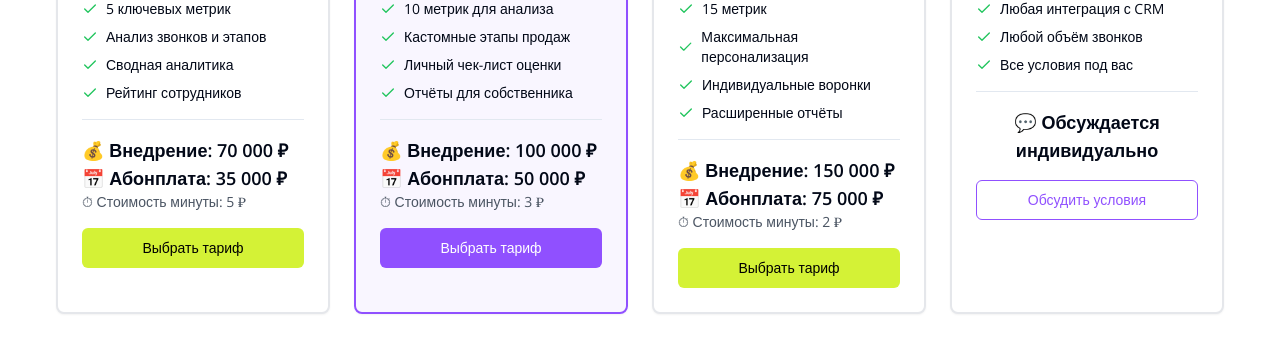
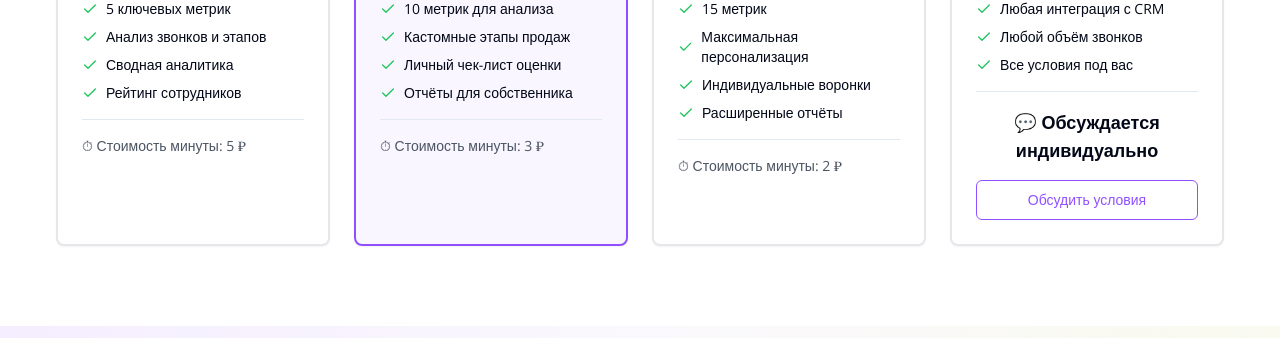
Before and after one commit to baselike/ai-qc-website, a React (Vite) app: page / in a window 1280 px wide. Shown: the part 3278-3616 px from the top of the page. Built offline with nearby package versions, Linux system fonts and the light colour scheme.

Commit message:
Косметика 2

```diff
--- a/src/pages/Index.tsx
+++ b/src/pages/Index.tsx
@@ -343,13 +343,8 @@ const Index = () => {
                   </div>
                 </div>
                 <div className="border-t pt-4">
-                  <div className="text-lg font-semibold">💰 Внедрение: 70 000 ₽</div>
-                  <div className="text-lg font-semibold">📅 Абонплата: 35 000 ₽</div>
                   <div className="text-sm text-gray-600">⏱ Стоимость минуты: 5 ₽</div>
                 </div>
-                <Button className="w-full bg-lime text-black hover:bg-lime/90">
-                  Выбрать тариф
-                </Button>
               </CardContent>
             </Card>
 
@@ -390,13 +385,8 @@ const Index = () => {
                   </div>
                 </div>
                 <div className="border-t pt-4">
-                  <div className="text-lg font-semibold">💰 Внедрение: 100 000 ₽</div>
-                  <div className="text-lg font-semibold">📅 Абонплата: 50 000 ₽</div>
                   <div className="text-sm text-gray-600">⏱ Стоимость минуты: 3 ₽</div>
                 </div>
-                <Button className="w-full bg-violet text-white hover:bg-violet/90">
-                  Выбрать тариф
-                </Button>
               </CardContent>
             </Card>
 
@@ -434,13 +424,8 @@ const Index = () => {
                   </div>
                 </div>
                 <div className="border-t pt-4">
-                  <div className="text-lg font-semibold">💰 Внедрение: 150 000 ₽</div>
-                  <div className="text-lg font-semibold">📅 Абонплата: 75 000 ₽</div>
                   <div className="text-sm text-gray-600">⏱ Стоимость минуты: 2 ₽</div>
                 </div>
-                <Button className="w-full bg-lime text-black hover:bg-lime/90">
-                  Выбрать тариф
-                </Button>
               </CardContent>
             </Card>
 
@@ -476,7 +461,7 @@ const Index = () => {
                 <div className="border-t pt-4">
                   <div className="text-lg font-semibold text-center">💬 Обсуждается индивидуально</div>
                 </div>
-                <Button variant="outline" className="w-full border-violet text-violet hover:bg-violet/10">
+                <Button onClick={handleOpenLeadForm} variant="outline" className="w-full border-violet text-violet hover:bg-violet/10">
                   Обсудить условия
                 </Button>
               </CardContent>
@@ -843,19 +828,11 @@ const Index = () => {
               </ul>
             </div>
             <div>
-              <h4 className="font-montserrat font-semibold mb-4">Поддержка</h4>
-              <ul className="space-y-2 text-sm text-gray-600">
-                <li><a href="#" className="hover:text-gray-900">Документация</a></li>
-                <li><a href="#" className="hover:text-gray-900">FAQ</a></li>
-                <li><a href="#" className="hover:text-gray-900">Техподдержка</a></li>
-              </ul>
-            </div>
-            <div>
               <h4 className="font-montserrat font-semibold mb-4">Контакты</h4>
               <ul className="space-y-2 text-sm text-gray-600">
                 <li><a href="tel:79101307620">+7 (910) 130-76-20</a></li>
                 <li><a href='https://t.me/rodionov9'>@rodionov9</a></li>
-                <li>b2b@baselike-tech.ru</li>
+                <li><a href="email:b2b@baselike-tech.ru">b2b@baselike-tech.ru</a></li>
               </ul>
             </div>
           </div>
```
